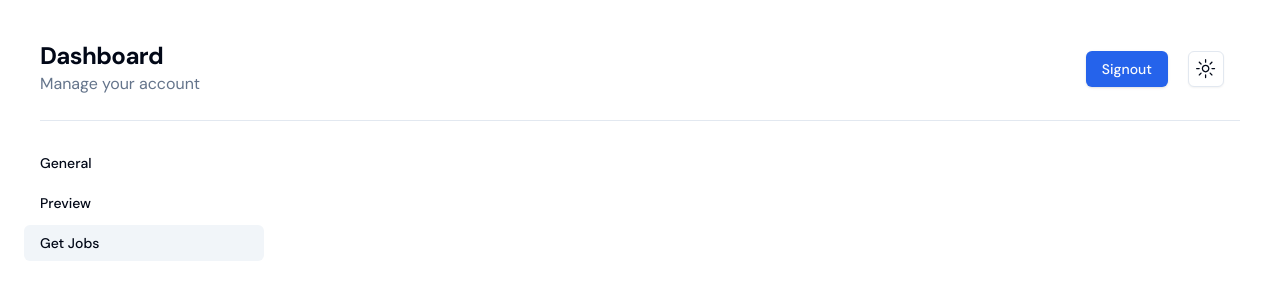
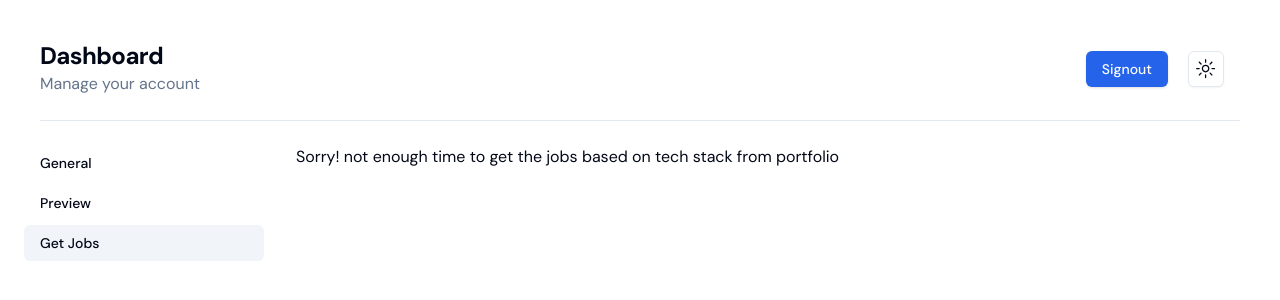
Before and after one commit to GauravBurande/devfolio, a Next.js app: page /dashboard/jobs in a window 1280 px wide. Shown: the top 300 px of the page. Built offline with nearby package versions, Linux system fonts and the light colour scheme; no server answers; sample sign-in values are in the browser's storage.

Commit message:
Update page.js

```diff
--- a/app/dashboard/jobs/page.js
+++ b/app/dashboard/jobs/page.js
@@ -4,7 +4,7 @@ import React from 'react'
 const page = () => {
     return (
         <main>
-
+Sorry! not enough time to get the jobs based on tech stack from portfolio
         </main>
     )
 }
```
